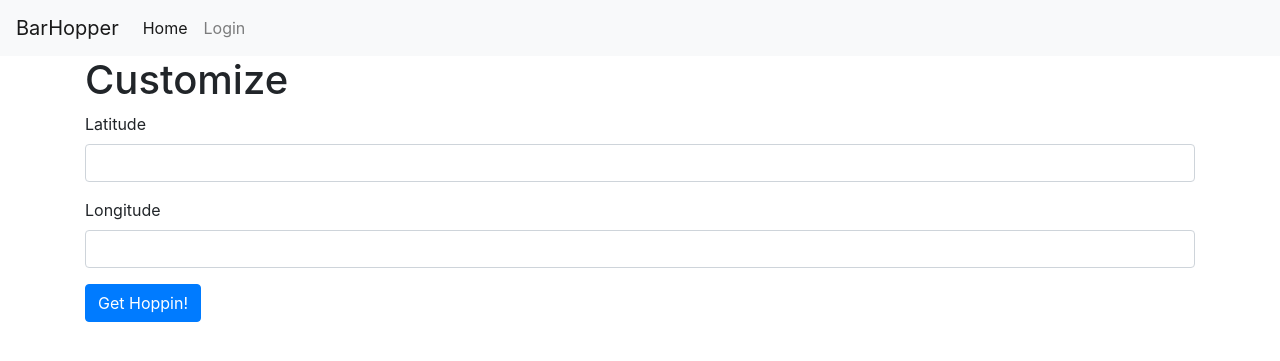
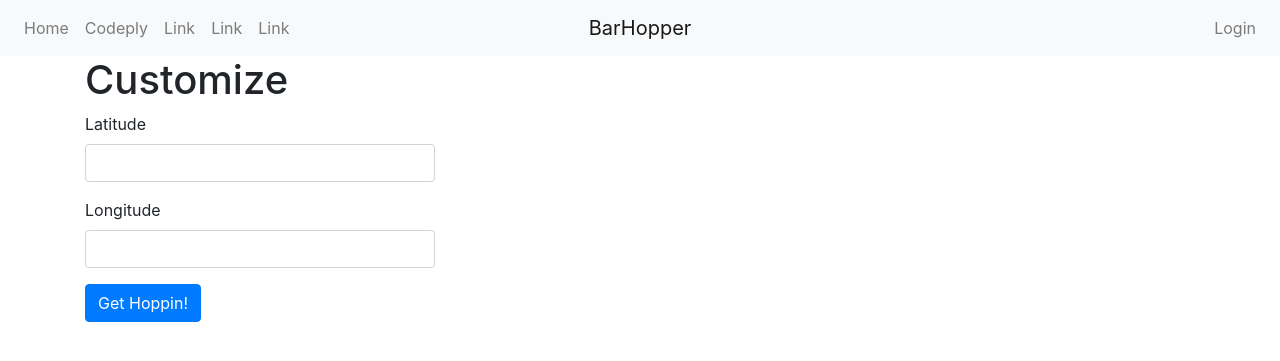
Before and after one commit to Shanedroogan/barHopper, a Flask app: page /customize_crawl in a window 1280 px wide. Shown: the top 361 px of the page. Run offline with Flask 2, Linux system fonts and the light colour scheme; parts of the project's set-up code (start-up, migrations or seed data) failed here and were passed over; some libraries are stand-ins or nearby versions.

Commit message:
TODO: Populate final output page with data | Added connections for existing db schema. Reconfigured db with more bars and deals. Reconfigured scoring algorithm to not expose db engine. Began configuring bootstrap for custom output page

```diff
--- a/app/__init__.py
+++ b/app/__init__.py
@@ -13,6 +13,7 @@ import os
 app = Flask(__name__)
 app.config.from_object(Config)
 db = SQLAlchemy(app)
+db.Model.metadata.reflect(db.engine)
 migrate = Migrate(app, db)
 login = LoginManager(app)
 login.login_view = 'login'
--- a/app/routes.py
+++ b/app/routes.py
@@ -1,9 +1,9 @@
-from flask import render_template, flash, redirect, url_for, request, jsonify
+from flask import render_template, flash, redirect, url_for, request, jsonify, session
 from app import app, db
 from app.forms import LoginForm, RegistrationForm, ResetPasswordRequestForm, ResetPasswordForm
 from app.forms import CustomizePreferences
 from flask_login import current_user, login_user, logout_user, login_required
-from app.models import User
+from app.models import User, Crawl, Deal, Bar_MasterList
 from app.email import send_password_reset_email
 from werkzeug.urls import url_parse
 from datetime import datetime
@@ -18,13 +18,13 @@ def index():
 
 @app.route('/customize_crawl', methods=['GET', 'POST'])
 def customize_crawl():
-    form = CustomizePreferences(request.form)
+    form = CustomizePreferences()
 
-    if form.validate():
-        result_list = create_crawl(user_lat = form.latitude.data, user_long=form.longitude.data)
-        return render_template('final_crawl.html', result_list=result_list)
+    if form.validate_on_submit():
+        session["result_list"] = create_crawl(user_lat = form.latitude.data, user_long=form.longitude.data)
+        return redirect(url_for('output'))
 
-    return render_template("customize_crawl.html", form=form)
+    return render_template("customize_crawl.html", form=form, title='Customize')
 
 @app.route('/login', methods = ['GET', 'POST'])
 def login():
@@ -57,14 +57,28 @@ def logout():
 
 @app.route('/output', methods=['GET', 'POST'])
 def output():
-    result_list = request.args.get('result_list')
-    return render_template('final_crawl.html', result_list=result_list)
+    #receives list of bar ids from the customize page, and removes it from the session
+    #result_list = session['result_list']
+    #session.pop('result_list')
+    result_list = [1866,2,3,4,7]
+    print(result_list)
+    # bar schema: bar.(name) (address) (neighborhood) (price)
+    # bar.(rating) (num_ratings) (latitude) (longitude)
+    bars = Bar_MasterList.query.filter(Bar_MasterList.bar_id.in_(result_list)).all()
+    deals = [bar.deals for bar in bars]
+    for bar in bars:
+        print(bar)
+
+    return render_template('final_crawl.html', title='Your Bar Hop', bars=bars, deals=deals)
 
 
 @app.route('/register', methods=['GET', 'POST'])
 def register():
+
+    #checks if user is logged in, if they are - redirect to home page
     if current_user.is_authenticated:
         return redirect(url_for('index'))
+
     form = RegistrationForm()
 
     if form.validate_on_submit():
@@ -105,7 +119,7 @@ def reset_password(token):
         db.session.commit()
         flash('Your password has been reset.')
         return redirect(url_for('login'))
-    return render_template('reset_password.html', form=form)
+    return render_template('reset_password.html', form=form, title="Reset Password")
 
 
 @app.route('/user/<username>', methods=['GET', 'POST'])
@@ -113,12 +127,12 @@ def reset_password(token):
 def user(username):
     user = User.query.filter_by(username=username).first_or_404()
     page = request.args.get('page', 1, type=int)
-    crawls = user.trips.order_by(Crawl.timestamp.desc()).paginate(
+    crawls = user.crawls.order_by(Crawl.timestamp.desc()).paginate(
         page, app.config['POSTS_PER_PAGE'], False)
     next_url = url_for('user', username=user.username, page=crawls.next_num) \
         if crawls.has_next else None
     prev_url = url_for('user', username=user.username, page=crawls.prev_num) \
         if crawls.has_next else None
 
-    return render_template('user.html', user=user, crawls=crawls.items,
+    return render_template('user.html', user=user, title='Your Hops', crawls=crawls.items,
                             next_url=next_url, prev_url=prev_url)
--- a/app/templates/base.html
+++ b/app/templates/base.html
@@ -7,27 +7,57 @@
 
     <!-- Bootstrap CSS -->
     <link rel="stylesheet" href="{{ url_for('static', filename='bootstrap.css') }}">
+    <link rel="stylesheet" href="{{ url_for('static', filename='mystyle.css')}}">
     <title>{% if title %}{{ title }} - BarHopper{% else %}Welcome to BarHopper!{% endif %}</title>
   </head>
 
 <body>
     <nav class="navbar navbar-expand-lg navbar-light bg-light">
-        <a class="navbar-brand" href="{{ url_for('index') }}">BarHopper</a>
-        <button class="navbar-toggler" type="button" data-toggle="collapse" data-target="#navbarNavAltMarkup" aria-controls="navbarNavAltMarkup" aria-expanded="false" aria-label="Toggle navigation">
-            <span class="navbar-toggler-icon"></span>
-        </button>
-        <div class="collapse navbar-collapse" id="navbarNavAltMarkup">
-            <div class="navbar-nav">
-                <a class="nav-item nav-link active" href="{{ url_for('index') }}">Home <span class="sr-only">(current)</span></a>
-                {% if current_user.is_anonymous %}
-                <a class="nav-item nav-link" href="{{ url_for('login') }}">Login</a>
-                {% else %}
-                <a class="nav-item nav-link" href="{{ url_for('user', username=current_user.username) }}">My Crawls</a>
-                <a class="nav-item nav-link" href="{{ url_for('logout') }}">Logout</a>
-                {% endif %}
-            </div>
+        <div class="navbar-collapse collapse w-100 order-1 order-md-0 dual-collapse2">
+            <ul class="navbar-nav mr-auto">
+                <li class="nav-item active">
+                    <a class="nav-link" href="{{ url_for('index') }}">Home</a>
+                </li>
+                <li class="nav-item">
+                    <a class="nav-link" href="//codeply.com">Codeply</a>
+                </li>
+                <li class="nav-item">
+                    <a class="nav-link" href="#">Link</a>
+                </li>
+                <li class="nav-item">
+                    <a class="nav-link" href="#">Link</a>
+                </li>
+                <li class="nav-item">
+                    <a class="nav-link" href="#">Link</a>
+                </li>
+            </ul>
+        </div>
+        <div class="mx-auto order-0">
+            <a class="navbar-brand mx-auto" href="{{ url_for('index') }}">BarHopper</a>
+            <button class="navbar-toggler" type="button" data-toggle="collapse" data-target=".dual-collapse2">
+                <span class="navbar-toggler-icon"></span>
+            </button>
+        </div>
+        <div class="navbar-collapse collapse w-100 order-3 dual-collapse2">
+            {% if current_user.is_anonymous %}
+            <ul class="navbar-nav ml-auto">
+                <li class="nav-item">
+                    <a class="nav-link" href="{{ url_for('login') }}">Login</a>
+                </li>
+            </ul>
+            {% else %}
+            <ul class="navbar-nav ml-auto">
+                <li class="nav-item">
+                    <a class="nav-link" href="{{ url_for('user', username=current_user.username) }}">My Crawls</a>
+                </li>
+                <li class="nav-item">
+                    <a class="nav-link" href="{{ url_for('logout') }}">Logout</a>
+                </li>
+            </ul>
+            {% endif %}
         </div>
     </nav>
+
 
     <div class="container">
         {% with messages = get_flashed_messages() %}
@@ -46,4 +76,14 @@
     <script src="https://code.jquery.com/jquery-3.2.1.slim.min.js" integrity="sha384-KJ3o2DKtIkvYIK3UENzmM7KCkRr/rE9/Qpg6aAZGJwFDMVNA/GpGFF93hXpG5KkN" crossorigin="anonymous"></script>
     <script src="https://cdnjs.cloudflare.com/ajax/libs/popper.js/1.12.9/umd/popper.min.js" integrity="sha384-ApNbgh9B+Y1QKtv3Rn7W3mgPxhU9K/ScQsAP7hUibX39j7fakFPskvXusvfa0b4Q" crossorigin="anonymous"></script>
     <script src="https://maxcdn.bootstrapcdn.com/bootstrap/4.0.0/js/bootstrap.min.js" integrity="sha384-JZR6Spejh4U02d8jOt6vLEHfe/JQGiRRSQQxSfFWpi1MquVdAyjUar5+76PVCmYl" crossorigin="anonymous"></script>
+    <script>$(document).ready(function() {
+        $('li.active').removeClass('active');
+        $('a[href="' + location.pathname + '"]').closest('li').addClass('active');
+      });</script>
+    <script>$('#bologna-list a').on('click', function (e) {
+        e.preventDefault()
+        $(this).tab('show')
+      })</script>
+    {{ moment.include_moment() }}
+    {{ moment.lang(g.locale) }}
 </body>
--- a/app/templates/customize_crawl.html
+++ b/app/templates/customize_crawl.html
@@ -2,6 +2,8 @@
 
 {% block app_content %}
     <h1>Customize</h1>
+    <div class="row">
+        <div class="col-md-4">
             <form method="POST">
                 {{ form.hidden_tag() }}
                 <div class="form-group">
@@ -14,4 +16,7 @@
                 </div>
                 {{form.submit(class="btn btn-primary")}}
             </form>
+
+        </div>
+    </div>
 {% endblock %}
--- a/config.py
+++ b/config.py
@@ -7,6 +7,8 @@ class Config(object):
     SQLALCHEMY_DATABASE_URI = os.environ.get('DATABASE_URL')
     SQLALCHEMY_TRACK_MODIFICATIONS = False
 
+    POSTS_PER_PAGE = 25
+
     #MAIL SERVER INFO
     MAIL_SERVER = os.environ.get('MAIL_SERVER')
     MAIL_PORT = int(os.environ.get('MAIL_PORT') or 25)
```
Also changed, not shown: app/models.py (+21 -1 lines), app/templates/404.html (+6 -2 lines), app/templates/500.html (+7 -3 lines), app/templates/final_crawl.html (+32 -7 lines), app/templates/index.html (+8 -4 lines), app/templates/user.html (added, +12 -0 lines), app/utils.py (+7 -9 lines), barhopper.py (+9 -1 lines). Lines whose indentation alone changed are shown as unchanged.
